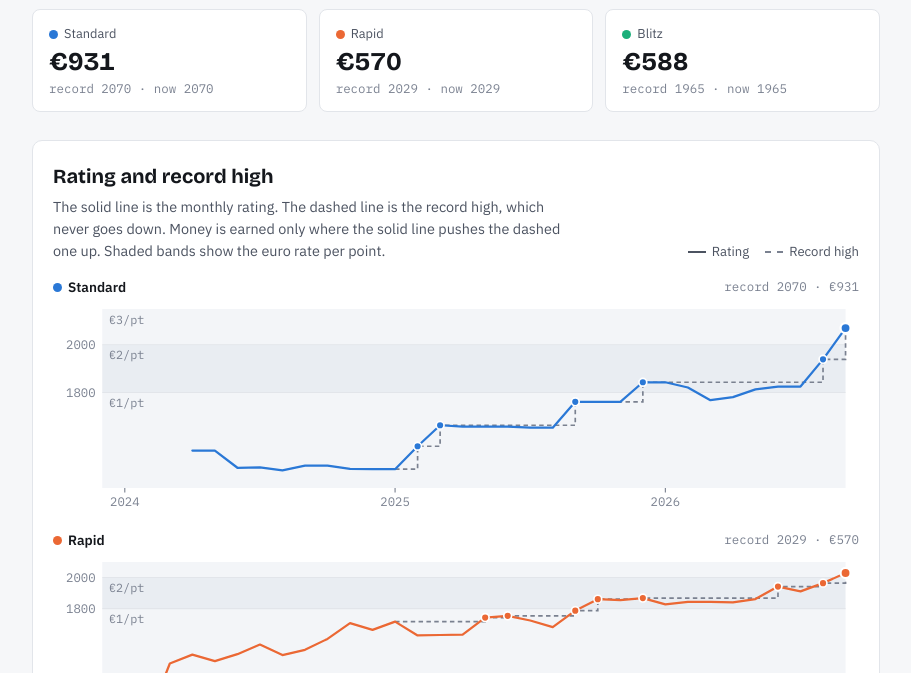
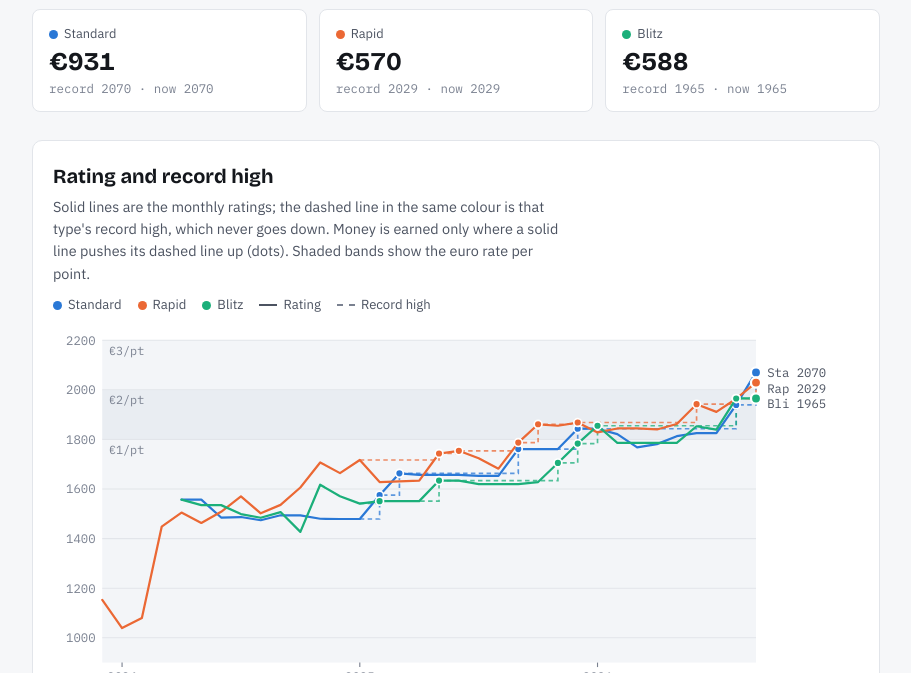
Before and after one commit to tomyka/PauliusChess, a website: page site/index.html in a window 1280 px wide. Shown: the part 279-952 px from the top of the page, without its empty margins (184-1095 px from the left). Drawn offline with nearby package versions, Linux system fonts and the light colour scheme.

Commit message:
feat: show all rating types on one chart
Standard, Rapid and Blitz ratings and their record highs share one
chart over the pay-tier bands, with collision-free end labels and a
single tooltip listing every type.

Co-Authored-By: Claude Opus 5.5 <noreply@anthropic.com>

```diff
--- a/site/index.html
+++ b/site/index.html
@@ -55,10 +55,6 @@ section.card { background: var(--surface); border: 1px solid var(--line); border
 .sw-line { width: 18px; height: 2px; }
 .sw-step { width: 18px; height: 0; border-top: 2px dashed var(--ink-3); }
 
-.panel { display: grid; gap: 2px; }
-.panel-title { display: flex; justify-content: space-between; gap: 10px; font-size: .85rem; }
-.panel-title b { font-weight: 600; display: inline-flex; align-items: center; gap: 6px; }
-.panel-title span { font-family: var(--f-mono); color: var(--ink-3); font-size: .78rem; font-variant-numeric: tabular-nums; }
 svg { display: block; width: 100%; height: auto; overflow: visible; }
 svg text { font-family: var(--f-mono); font-size: 11px; fill: var(--ink-3); font-variant-numeric: tabular-nums; }
 svg .tierlab { fill: var(--ink-3); font-size: 10.5px; }
@@ -106,11 +102,11 @@ a { color: inherit; }
     <div class="card-head">
       <div>
         <h2>Rating and record high</h2>
-        <p>The solid line is the monthly rating. The dashed line is the record high, which never goes down. Money is earned only where the solid line pushes the dashed one up. Shaded bands show the euro rate per point.</p>
+        <p>Solid lines are the monthly ratings; the dashed line in the same colour is that type's record high, which never goes down. Money is earned only where a solid line pushes its dashed line up (dots). Shaded bands show the euro rate per point.</p>
       </div>
-      <div class="legend"><span><i class="sw-line" style="background:var(--ink-2)"></i>Rating</span><span><i class="sw-step"></i>Record high</span></div>
+      <div class="legend" id="legend1"><span><i class="sw-line" style="background:var(--ink-2)"></i>Rating</span><span><i class="sw-step"></i>Record high</span></div>
     </div>
-    <div id="panels" style="display:grid;gap:18px"></div>
+    <div id="panels"></div>
   </section>
 
   <section class="card">
@@ -245,46 +241,58 @@ const hoverIndex = (e, svg, W, M) => {
   return Math.max(0, Math.min(last, Math.round((px - M.l) / (W - M.l - M.r) * last)));
 };
 
-// Rating and record high: one panel per rating type, with tier bands
-const W = 720, H = 190, M = { l: 44, r: 12, t: 8, b: 22 };
+// Rating and record high: all rating types on one chart, over the pay-tier bands
+const W = 720, H = 320, M = { l: 44, r: 92, t: 10, b: 22 };
 const x = i => M.l + (i / last) * (W - M.l - M.r);
 const yearTicks = MONTHS.map((d, i) => d.getMonth() === 0 ? i : -1).filter(i => i >= 0);
-function panel(c) {
-  const rated = c.r.filter(v => v !== null);
-  const lo = Math.floor((Math.min(...rated) - 40) / 50) * 50, hi = Math.ceil((Math.max(...rated) + 40) / 50) * 50;
+(() => {
+  const rated = CATS.flatMap(c => c.r.filter(v => v !== null));
+  const lo = Math.floor((Math.min(...rated) - 40) / 100) * 100, hi = Math.ceil((Math.max(...rated) + 40) / 100) * 100;
   const y = v => M.t + (1 - (v - lo) / (hi - lo)) * (H - M.t - M.b);
-  const wrap = document.createElement("div"); wrap.className = "panel";
-  wrap.innerHTML = `<div class="panel-title"><b><i class="dot" style="background:${c.color}"></i>${c.name}</b><span>record ${c.rec[last]} &middot; ${eur(c.cum[last])}</span></div>`;
-  const svg = el("svg", { viewBox: `0 0 ${W} ${H}`, role: "img", "aria-label": `${c.name} rating history with record high and pay tiers` }, wrap);
+  const svg = el("svg", { viewBox: `0 0 ${W} ${H}`, role: "img", "aria-label": "Standard, Rapid and Blitz rating history with record highs and pay tiers" });
   TIERS.forEach(([a, b, p], k) => {
     if (b <= lo || a >= hi) return;
     const ya = y(Math.max(a, lo)), yb = y(Math.min(b, hi));
     el("rect", { x: M.l, y: yb, width: W - M.l - M.r, height: ya - yb, fill: k % 2 ? "var(--tier-b)" : "var(--tier-a)" }, svg);
-    // Labels sit at the left, where the rating line starts low; bands too thin for text stay unlabelled.
+    // Labels sit at the left, where the rating lines start low; bands too thin for text stay unlabelled.
     if (ya - yb >= 16) { const t = el("text", { x: M.l + 6, y: yb + 13, class: "tierlab" }, svg); t.textContent = `€${p}/pt`; }
-    if (a > lo) { el("line", { x1: M.l, x2: W - M.r, y1: ya, y2: ya, stroke: "var(--line)" }, svg); const l = el("text", { x: M.l - 6, y: ya + 4, "text-anchor": "end" }, svg); l.textContent = a; }
   });
+  // Rating gridlines every 200, labelled on the left.
+  for (let v = Math.ceil(lo / 200) * 200; v <= hi; v += 200) {
+    el("line", { x1: M.l, x2: W - M.r, y1: y(v), y2: y(v), stroke: "var(--line)" }, svg);
+    const t = el("text", { x: M.l - 6, y: y(v) + 4, "text-anchor": "end" }, svg); t.textContent = v;
+  }
   yearTicks.forEach(i => { const t = el("text", { x: x(i), y: H - 6, "text-anchor": "middle" }, svg); t.textContent = MONTHS[i].getFullYear(); el("line", { x1: x(i), x2: x(i), y1: H - M.b, y2: H - M.b + 4, stroke: "var(--ink-3)" }, svg); });
+  CATS.forEach(c => {
     let step = "";
     c.rec.forEach((v, i) => { if (v === null) return; step += c.rec[i - 1] == null ? `M${x(i)},${y(v)}` : `L${x(i)},${y(c.rec[i - 1])}L${x(i)},${y(v)}`; });
-  el("path", { d: step, fill: "none", stroke: "var(--ink-3)", "stroke-width": 1.5, "stroke-dasharray": "4 3" }, svg);
+    el("path", { d: step, fill: "none", stroke: c.color, "stroke-width": 1.5, "stroke-dasharray": "4 3", opacity: .75 }, svg);
+  });
+  CATS.forEach(c => {
     el("path", { d: linePath(c.r, x, y), fill: "none", stroke: c.color, "stroke-width": 2, "stroke-linejoin": "round", "stroke-linecap": "round" }, svg);
     c.gain.forEach((g, i) => { if (g) el("circle", { cx: x(i), cy: y(c.r[i]), r: 3.5, fill: c.color, stroke: "var(--surface)", "stroke-width": 1.5 }, svg); });
     if (c.r[last] !== null) el("circle", { cx: x(last), cy: y(c.r[last]), r: 4.5, fill: c.color, stroke: "var(--surface)", "stroke-width": 2 }, svg);
+  });
+  // End labels, highest first, pushed apart so close ratings stay readable.
+  const ends = CATS.filter(c => c.r[last] !== null).map(c => ({ c, y: y(c.r[last]) + 4 })).sort((a, b) => a.y - b.y);
+  for (let k = 1; k < ends.length; k++) ends[k].y = Math.max(ends[k].y, ends[k - 1].y + 14);
+  ends.forEach(({ c, y }) => { const t = el("text", { x: W - M.r + 10, y, style: "fill:var(--ink-2)" }, svg); t.textContent = `${c.name.slice(0, 3)} ${c.r[last]}`; });
   const cross = el("line", { y1: M.t, y2: H - M.b, stroke: "var(--ink-3)", "stroke-width": 1, visibility: "hidden" }, svg);
   const hit = el("rect", { x: M.l, y: 0, width: W - M.l - M.r, height: H, fill: "transparent" }, svg);
   hit.addEventListener("pointermove", e => {
     const i = hoverIndex(e, svg, W, M);
     cross.setAttribute("x1", x(i)); cross.setAttribute("x2", x(i)); cross.setAttribute("visibility", "visible");
+    showTip(e, `<div class="t">${fmtM(MONTHS[i])}</div>` + CATS.map(c => {
       const v = c.r[i], prev = i ? c.r[i - 1] : null;
       const delta = v !== null && prev !== null ? ` (${v - prev >= 0 ? "+" : ""}${v - prev})` : "";
-    showTip(e, `<div class="t">${c.name} &middot; ${fmtM(MONTHS[i])}</div>` + row("Rating", v === null ? "not rated" : `${v}${delta}`, c.color) + row("Record", c.rec[i] ?? "–") + row("Earned", c.gain[i] ? eur(c.gain[i]) : "–"));
+      const val = v === null ? "not rated" : `${v}${delta}${c.rec[i] !== null ? ` · rec ${c.rec[i]}` : ""}${c.gain[i] ? ` · +${eur(c.gain[i])}` : ""}`;
+      return row(c.name, val, c.color);
+    }).join(""));
   });
   hit.addEventListener("pointerleave", () => { cross.setAttribute("visibility", "hidden"); hideTip(); });
-  return wrap;
-}
-const panels = document.getElementById("panels");
-CATS.forEach(c => panels.appendChild(panel(c)));
+  document.getElementById("panels").appendChild(svg);
+  document.getElementById("legend1").insertAdjacentHTML("afterbegin", CATS.map(c => `<span><i class="dot" style="background:${c.color}"></i>${c.name}</span>`).join(""));
+})();
 
 // Money earned over time: stacked cumulative area
 (() => {
```
Lines whose indentation alone changed are shown as unchanged.
